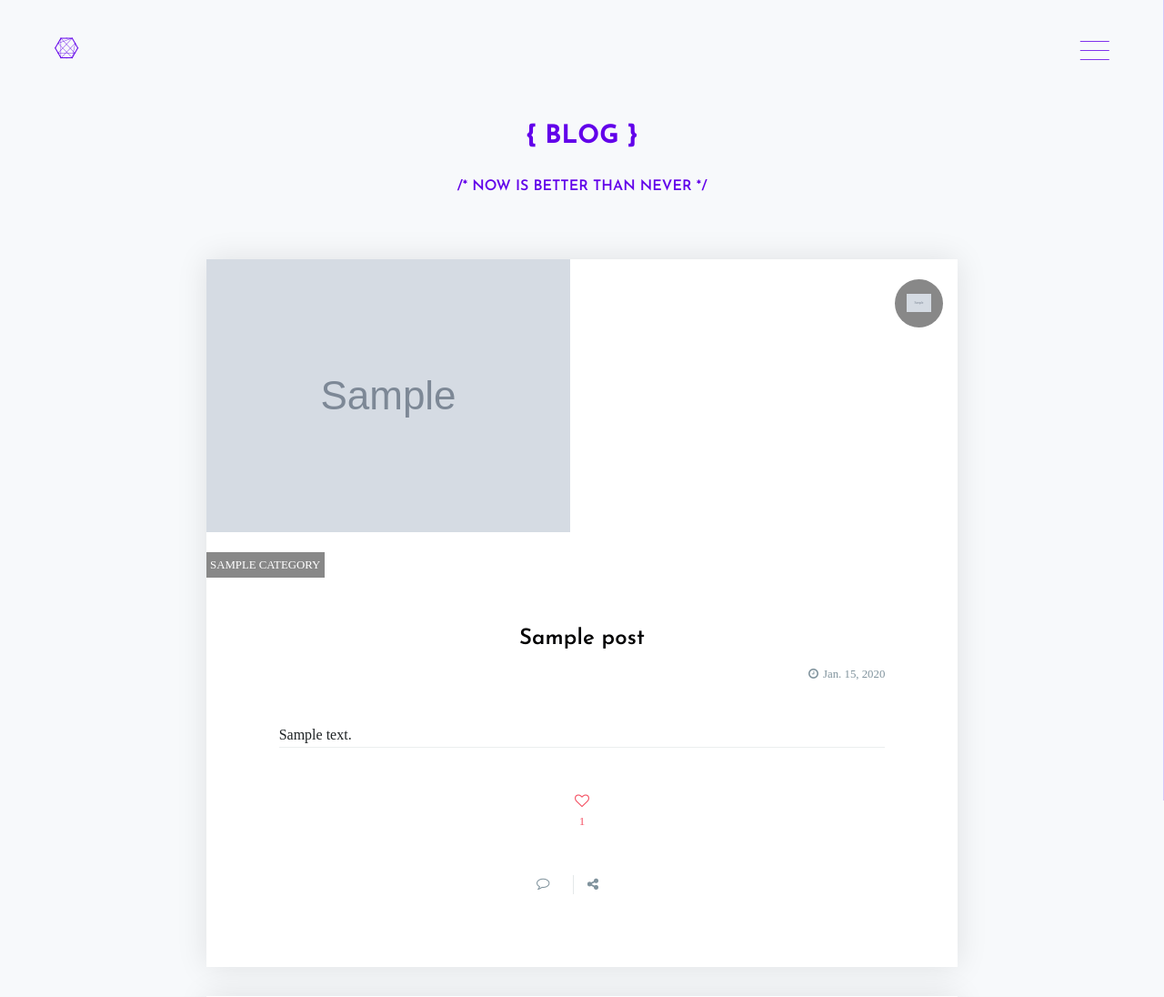
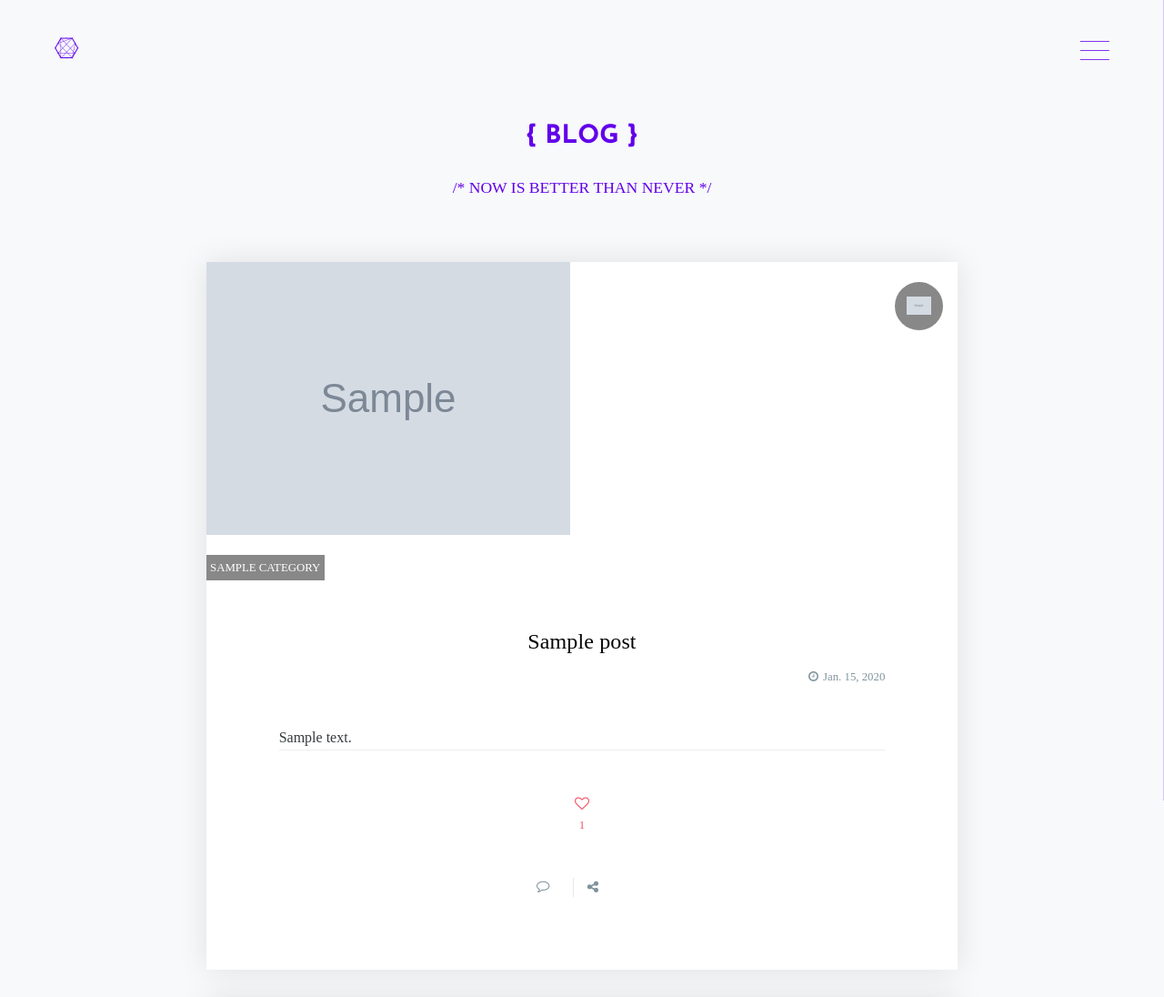
Before and after one commit to sujinleeme/sujinlee.me, a Django app: a page that uses myblog/templates/blog/base.html in a window 1280 px wide. Shown: the top 1096 px of the page at 91% size. Run offline with Django 3.2, Linux system fonts and the light colour scheme; tables that the repository leaves empty hold one stand-in row (values such as "Sample post"); grey boxes marked "Sample" are stand-in pictures; some libraries are stand-ins or nearby versions; some web fonts are replaced.

Commit message:
revise font

```diff
--- a/myblog/static/css/style.css
+++ b/myblog/static/css/style.css
@@ -239,7 +239,7 @@ img {
 }
 
 .page-name {
-  font-family: 'Josefin Sans', sans-serif;
+
   font-weight: 700;
   padding: 4em 3em 2em;
   color: #6200ea;
@@ -247,15 +247,16 @@ img {
 
 .page-name h1 {
   color: #6200ea;
+  font-family: 'Josefin Sans', sans-serif;
   font-weight: 700;
   font-size: 1.75em;
   text-align: center;
 }
 
 .page-name p {
-  font-weight: 600;
+  font-weight: 400;
   text-transform: uppercase;
-  font-size: 1em;
+  font-size: 1.1em;
   text-align: center;
 }
 
@@ -463,8 +464,7 @@ a.overlay {
   margin: 0;
   font-size: 1.1em;
   font-weight: 400;
-  color: #030304;
-  font-family: 'Josefin Sans', sans-serif;
+  color: #050505;
 }
 
 .card-description {
@@ -473,7 +473,7 @@ a.overlay {
   right: 20px;
   margin: 0;
   padding: 1em;
-  color: #1d2224;
+  color: #353a3d;
   font-size: 0.8em;
   line-height: 20px;
   opacity: 0;
@@ -894,7 +894,7 @@ figure.pr-card:hover:after,figure.pr-card.hover:after {
 }
 
 .contact-box h3 {
-  font-family: 'Josefin Sans', sans-serif;
+  font-weight: 400;
 }
 
 .contact-box p {
--- a/myblog/static/css/text.css
+++ b/myblog/static/css/text.css
@@ -11,7 +11,7 @@ header {
 body {
   -webkit-font-smoothing: antialiased;
   font-family: 'Spoqa Han Sans','Spoqa Han Sans JP','Sans-serif';
-  color: #1d2224;
+  color: #353a3d;
   line-height: 1.6;
   word-wrap: break-word;
 }
@@ -85,15 +85,15 @@ a.anchor {
   bottom: 0;
 }
 
+
 h1,h2,h3,h4,h5 {
   margin: 20px 0 10px;
   padding: 0;
   cursor: text;
   position: relative;
   letter-spacing: .005em;
-  font-weight: 600;
-  color: #030304;
-  font-family: 'Josefin Sans', sans-serif;
+  font-weight: 400;
+  color: #050505;
 }
 
 .markdown-body h2:before {
```
